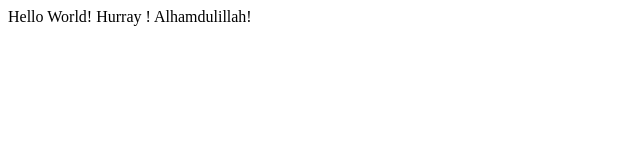
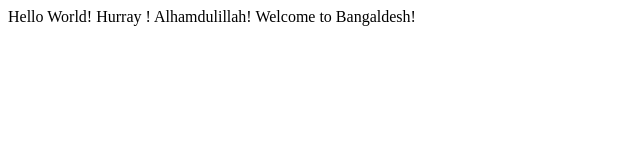
Before and after one commit to firojmahmud1/gitpro, a plain HTML site: page firstpro/index.html in a window 1280 px wide. Shown: the whole page, without its empty margins (0-640 px from the left). Drawn offline with Linux system fonts and the light colour scheme.

Commit message:
Update index.html

```diff
--- a/firstpro/index.html
+++ b/firstpro/index.html
@@ -8,6 +8,8 @@ This my first program
 
 Hello World! Hurray !
 Alhamdulillah!
+
+  Welcome to Bangaldesh!
 </body>
 
 </html>
```
